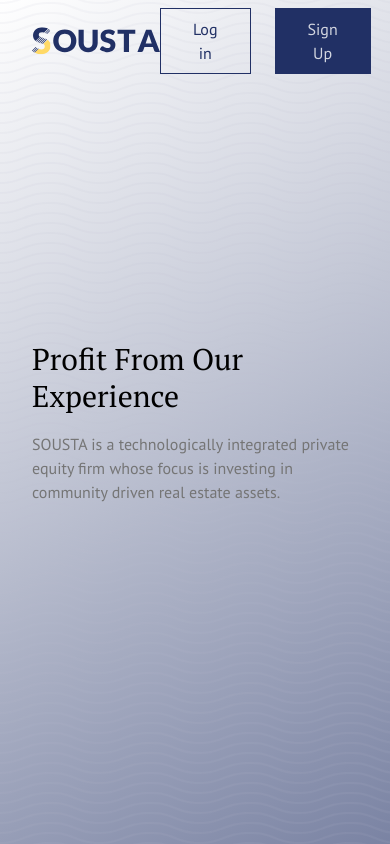
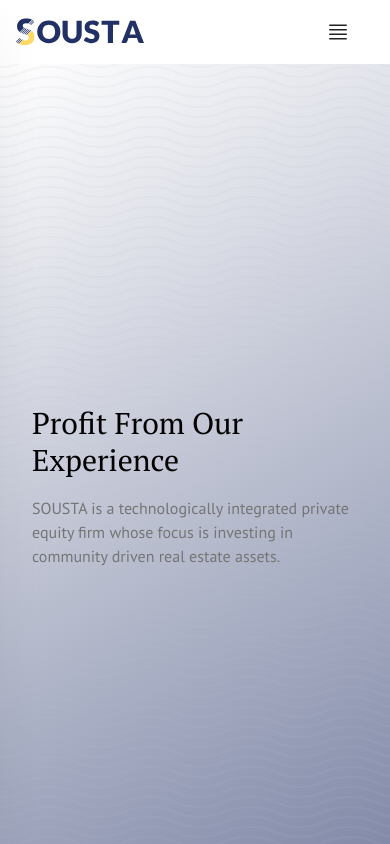
Before and after one commit to SOUSTA-Fund/SOUSTA-website, a Gatsby site: page / in a window 390 px wide. Shown: the top 844 px of the page. Built offline with nearby package versions, Linux system fonts and the light colour scheme; Gatsby itself is replaced by a stand-in of ours.

Commit message:
Update navigation

```diff
--- /dev/null
+++ b/src/components/mobileToggle.js
@@ -0,0 +1,60 @@
+import * as React from 'react'
+import { useState } from 'react'
+import { Drawer, Button } from '@material-tailwind/react'
+import useWindowSize from '../hooks/useWindowSize'
+import MOBILE_BREAKPOINT from '../data/mobileBreakpoint'
+import { Link } from 'gatsby'
+import navLinks from '../data/navLinks'
+import Logo from './logo'
+import routes from '../routes'
+
+export default function MobileToggle() {
+  const windowSize = useWindowSize()
+  const [open, setOpen] = useState(false)
+
+  const openDrawer = () => setOpen(true)
+  const closeDrawer = () => setOpen(false)
+
+  if (windowSize.width >= MOBILE_BREAKPOINT) {
+    return
+  }
+
+  return (
+    <>
+      <Button variant="text" onClick={openDrawer} ripple={false}>
+        <svg
+          xmlns="http://www.w3.org/2000/svg"
+          fill="none"
+          viewBox="0 0 24 24"
+          strokeWidth={1.5}
+          stroke="currentColor"
+          className="w-6 h-6"
+        >
+          <path
+            strokeLinecap="round"
+            strokeLinejoin="round"
+            d="M3.75 5.25h16.5m-16.5 4.5h16.5m-16.5 4.5h16.5m-16.5 4.5h16.5"
+          />
+        </svg>
+        <span className="sr-only">Menu</span>
+      </Button>
+      <Drawer open={open} onClose={closeDrawer} className="gap-6 p-6 stack">
+        <Link to={routes.home} aria-label="Link to home">
+          <div className="flex h-12 items-center justify-between w-32">
+            <span className="sr-only">SOUSTA</span>
+            <Logo />
+          </div>
+        </Link>
+        <nav id="main-nav">
+          <ul className="flex flex-col gap-6 text-blue-800 text-xl">
+            {navLinks.map((link, i) => (
+              <li key={i}>
+                <Link to={link.link}>{link.text}</Link>
+              </li>
+            ))}
+          </ul>
+        </nav>
+      </Drawer>
+    </>
+  )
+}
--- a/src/components/nav.js
+++ b/src/components/nav.js
@@ -1,23 +1,24 @@
 import * as React from 'react'
-
 import routes from '../routes'
 import { Link } from 'gatsby'
 import Logo from './logo'
-import NavButtons from './navButtons'
+import NavItems from './navItems'
+import MobileToggle from './mobileToggle'
 
 const Nav = () => {
   return (
-    <nav className="absolute h-max px-8 py-2 w-full z-10 lg:px-24">
-      <div className="flex items-center justify-between">
+    <div className="h-max py-2 w-full z-10">
+      <div className="flex items-center justify-between max-w-4xl mx-auto px-4 md:px-8">
         <Link to={routes.home} aria-label="Link to home">
           <div className="flex h-12 items-center justify-between w-32">
             <span className="sr-only">SOUSTA</span>
             <Logo />
           </div>
         </Link>
-        <NavButtons />
+        <NavItems />
+        <MobileToggle />
       </div>
-    </nav>
+    </div>
   )
 }
 
--- /dev/null
+++ b/src/components/navItems.js
@@ -0,0 +1,25 @@
+import React from 'react'
+import { Link } from 'gatsby'
+import navLinks from '../data/navLinks'
+import useWindowSize from '../hooks/useWindowSize'
+import MOBILE_BREAKPOINT from '../data/mobileBreakpoint'
+
+export default function NavItems() {
+  const windowSize = useWindowSize()
+
+  if (windowSize.width < MOBILE_BREAKPOINT) {
+    return
+  }
+
+  return (
+    <nav id="main-nav">
+      <ul className="flex gap-6">
+        {navLinks.map((link, i) => (
+          <li key={i}>
+            <Link to={link.link}>{link.text}</Link>
+          </li>
+        ))}
+      </ul>
+    </nav>
+  )
+}
--- /dev/null
+++ b/src/data/mobileBreakpoint.js
@@ -0,0 +1,3 @@
+const MOBILE_BREAKPOINT = 720
+
+export default MOBILE_BREAKPOINT
--- /dev/null
+++ b/src/hooks/useWindowSize.js
@@ -0,0 +1,25 @@
+import { useEffect, useState } from 'react'
+
+export default function useWindowSize() {
+  const [windowSize, setWindowSize] = useState({
+    width: null,
+    height: null,
+  })
+
+  useEffect(() => {
+    function handleResize() {
+      setWindowSize({
+        width: window.innerWidth,
+        height: window.innerHeight,
+      })
+    }
+
+    window.addEventListener('resize', handleResize)
+
+    handleResize()
+
+    return () => window.removeEventListener('resize', handleResize)
+  }, [])
+
+  return windowSize
+}
```
